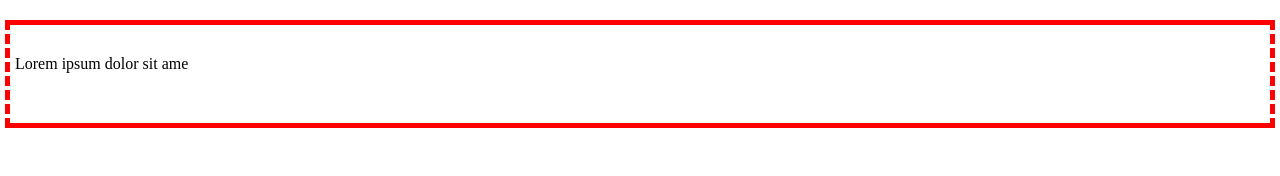
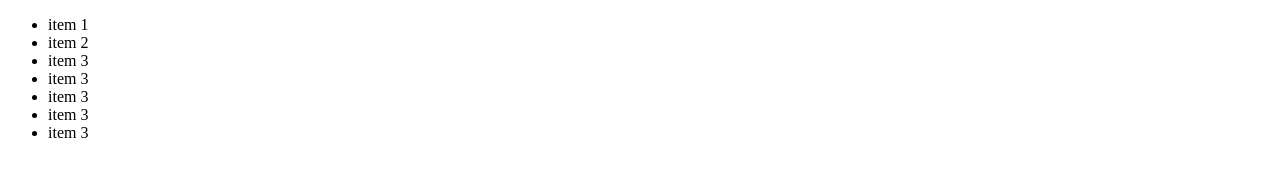
Before and after one commit to kilaniBarhoom/html-course, a plain HTML site: page index.html in a window 1280 px wide. Drawn offline with Linux system fonts and the light colour scheme.

Commit message:
list style type

```diff
--- a/css/style.css
+++ b/css/style.css
@@ -1,11 +1,3 @@
-.center {
-  border: solid 5px red;
-  border-style: solid dashed;
-  padding: 30px 15px 50px 5px;
-  margin: 20px 5px;
+li {
+  list-style-type: disc;
 }
-
-body {
-  margin: 0;
-  padding: 0;
-}
--- a/index.html
+++ b/index.html
@@ -5,6 +5,15 @@
     <link rel="stylesheet" href="css/style.css" />
   </head>
   <body>
-    <p class="center">Lorem ipsum dolor sit ame</p>
+    <!-- ul ol -->
+    <ul>
+      <li>item 1</li>
+      <li>item 2</li>
+      <li>item 3</li>
+      <li>item 3</li>
+      <li>item 3</li>
+      <li>item 3</li>
+      <li>item 3</li>
+    </ul>
   </body>
 </html>
```
